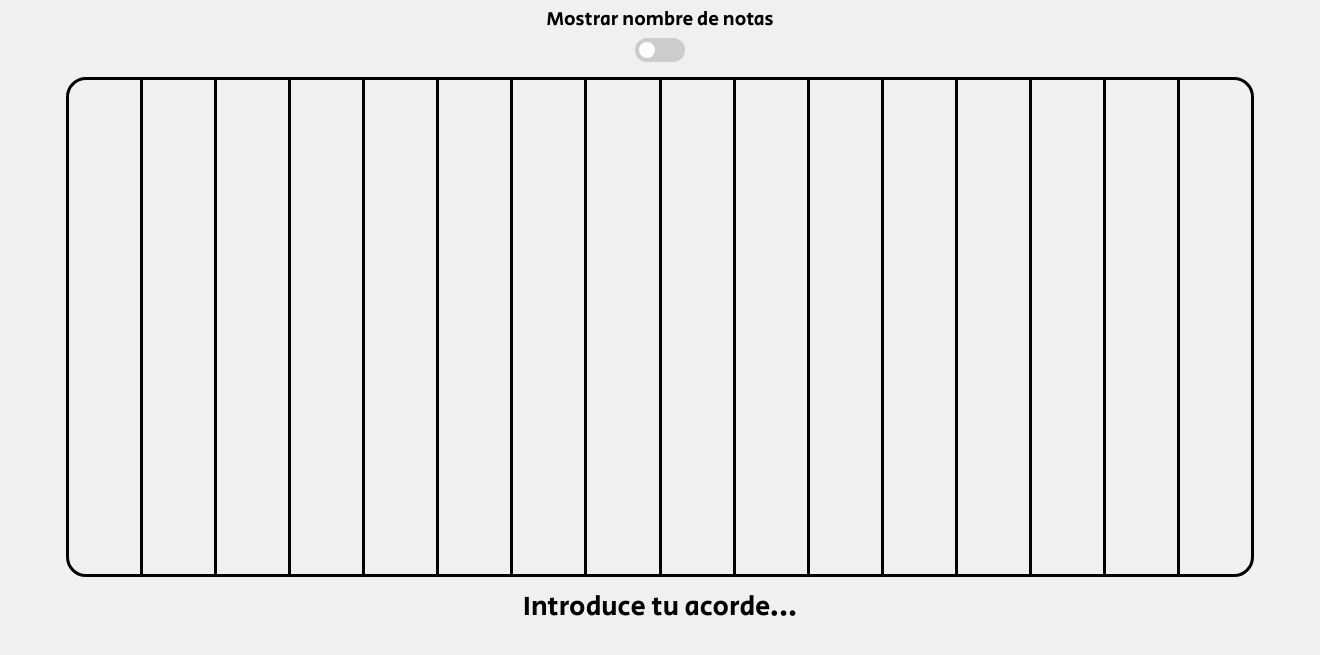
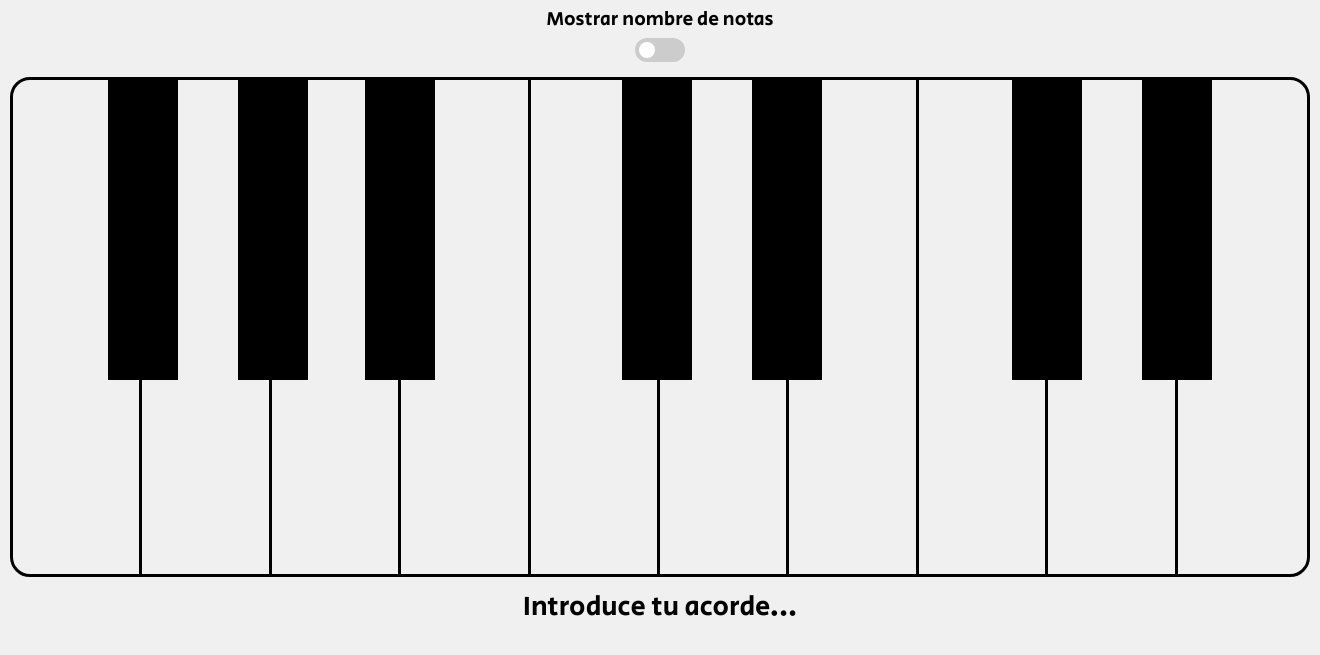
Before and after one commit to juanburillo/TheChordAssistant, a PHP site: page /html/assistant.html in a window 1320 px wide. Shown: the part 70-725 px from the top of the page. Run offline with PHP 8.4, Linux system fonts and the light colour scheme; some web fonts are replaced.

Commit message:
Piano añadido

```diff
--- a/css/assistant.css
+++ b/css/assistant.css
@@ -121,9 +121,10 @@
 #piano {
   border: 3px solid black;
   border-radius: 20px;
-  width: 90%;
+  width: 1300px;
   height: 500px;
   margin: 10px auto;
+  position: relative;
 }
 
 #white-tiles {
@@ -133,39 +134,56 @@
 
 .white {
   display: inline-block;
+  width: 130px;
   height: 497px;
   border-right: 3px solid black;
+}
+
+#last-white {
+  border-right: none;
 }
 
 .black {
   display: inline;
   height: 300px;
-  width: 50px;
+  width: 70px;
   background-color: black;
+  position: relative;
 }
 
 #one {
-
+  position: absolute;
+  left: 95px;
 }
 
 #two {
+  position: absolute;
+  left: 225px;
 }
 
 #three {
+  position: absolute;
+  left: 352px;
 }
 
 #four {
+  position: absolute;
+  right: 615px;
 }
 
 #five {
+  position: absolute;
+  right: 485px;
 }
 
 #six {
-
+  position: absolute;
+  right: 225px;
 }
 
 #seven {
-
+  position: absolute;
+  right: 95px;
 }
 
 #eight {
--- a/html/assistant.html
+++ b/html/assistant.html
@@ -66,12 +66,7 @@
         <div class="white"></div>
         <div class="white"></div>
         <div class="white"></div>
-        <div class="white"></div>
-        <div class="white"></div>
-        <div class="white"></div>
-        <div class="white"></div>
-        <div class="white"></div>
-        <div class="white"></div>
+        <div class="white" id="last-white"></div>
       </div>
     </div>
 
```
